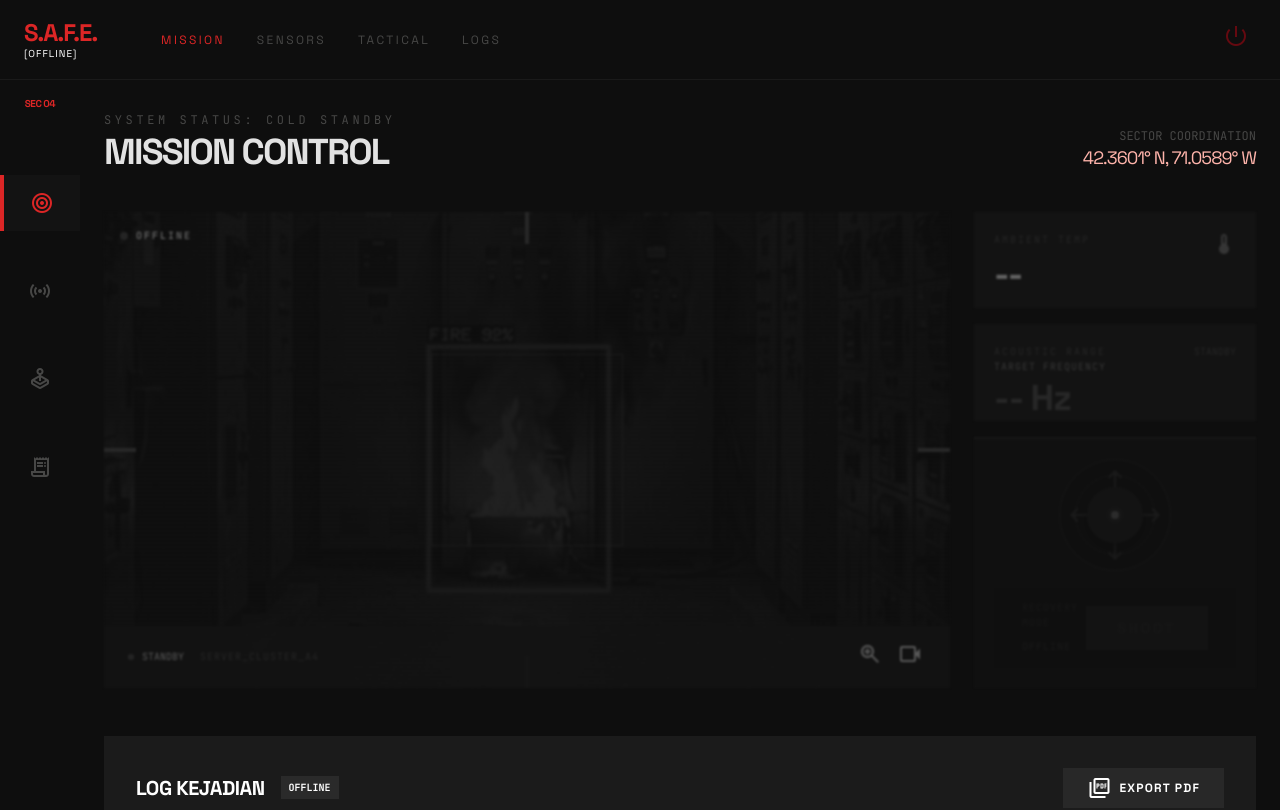
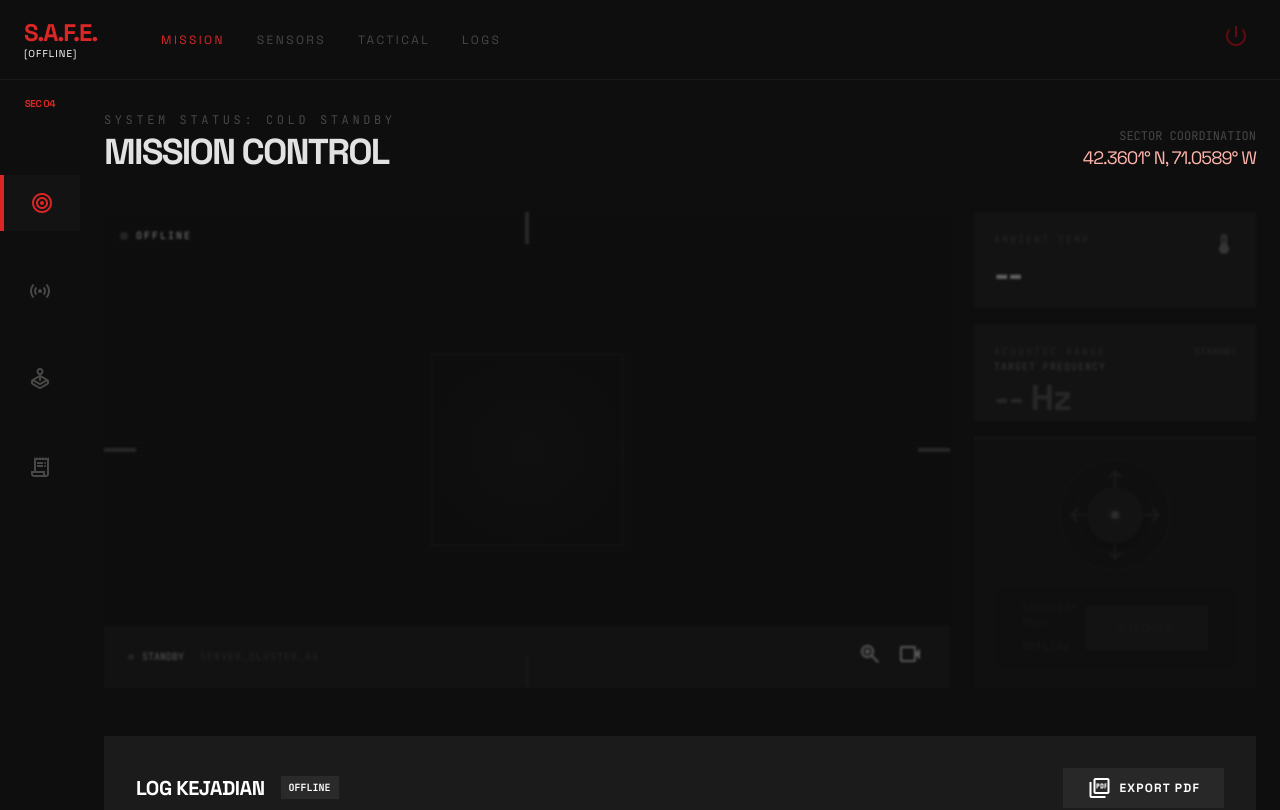
Before and after one commit to najibhrd25/PKM-KC, a Next.js app: page / in a window 1280 px wide. Shown: the top 810 px of the page. Built offline with nearby package versions, Linux system fonts and the light colour scheme.

Commit message:
chore: remove unused placeholder assets

```diff
--- a/src/components/dashboard/VideoFeed.tsx
+++ b/src/components/dashboard/VideoFeed.tsx
@@ -9,7 +9,7 @@ export default function VideoFeed() {
 
   return (
     <div className="relative w-full h-full bg-surface-container-lowest overflow-hidden rounded-lg">
-      {/* Camera image */}
+      {/* Camera feed surface */}
       <div
         className={`w-full h-full transition-all duration-700 ${
           isOff
@@ -19,9 +19,6 @@ export default function VideoFeed() {
             : 'opacity-0'
         }`}
         style={{
-          backgroundImage: 'url(/camera-placeholder.jpg)',
-          backgroundSize: 'cover',
-          backgroundPosition: 'center',
           backgroundColor: '#0a0a0a',
         }}
       />
```
Also changed, not shown: public/camera-placeholder.jpg (deleted), 1 other file (tests, documents, lock files or other folders).
